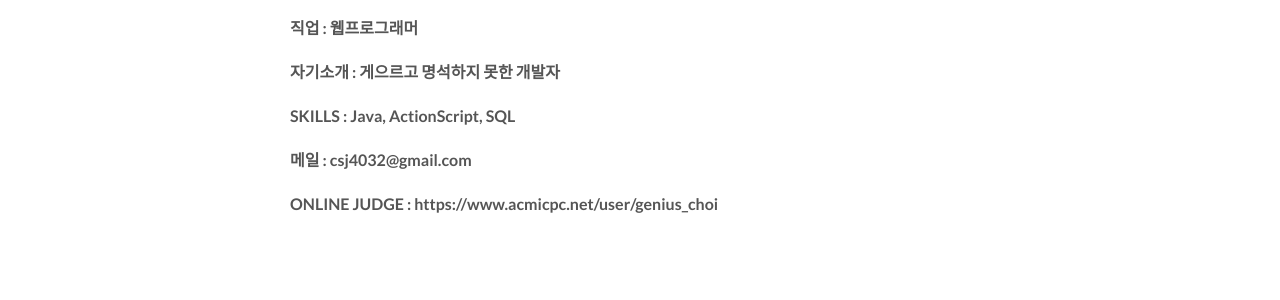
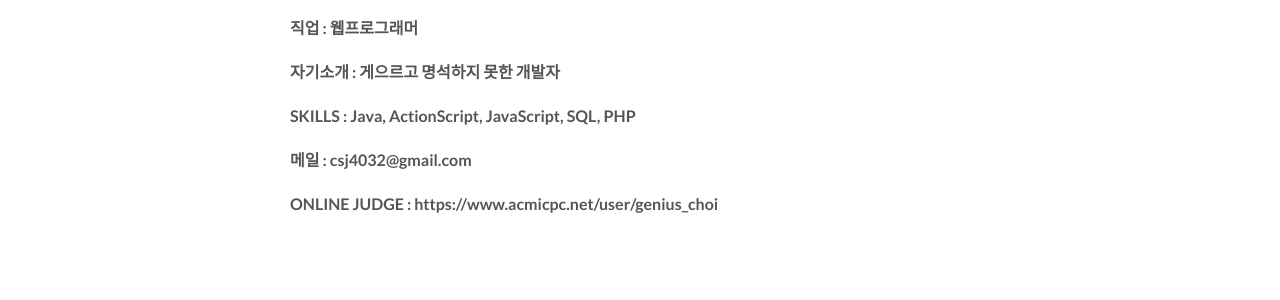
Before and after one commit to csj4032/csj4032.github.io, a Jekyll site: the page built from about/index.md, in a window 1280 px wide. Shown: the part 464-764 px from the top of the page. Built offline with Jekyll 4.4.1, drawn with Linux system fonts in a browser that asks for light colours.

Commit message:
About 수정

```diff
--- a/about/index.md
+++ b/about/index.md
@@ -9,7 +9,7 @@ layout: page
 
 #### 자기소개 : 게으르고 명석하지 못한 개발자
 
-#### SKILLS : Java, ActionScript, SQL
+#### SKILLS : Java, ActionScript, JavaScript, SQL, PHP
 
 #### 메일 : csj4032@gmail.com
 
```
